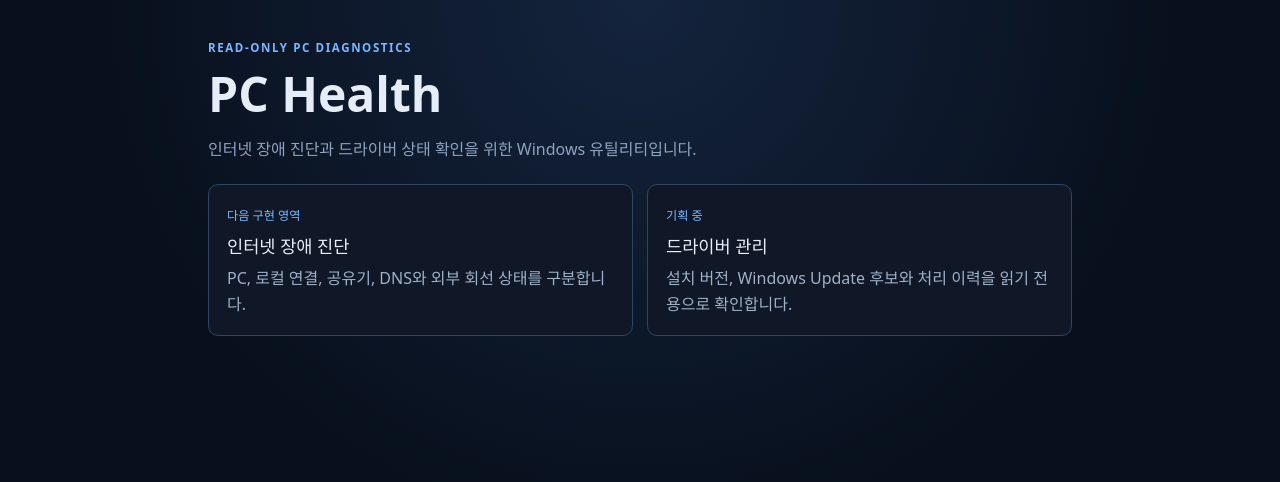
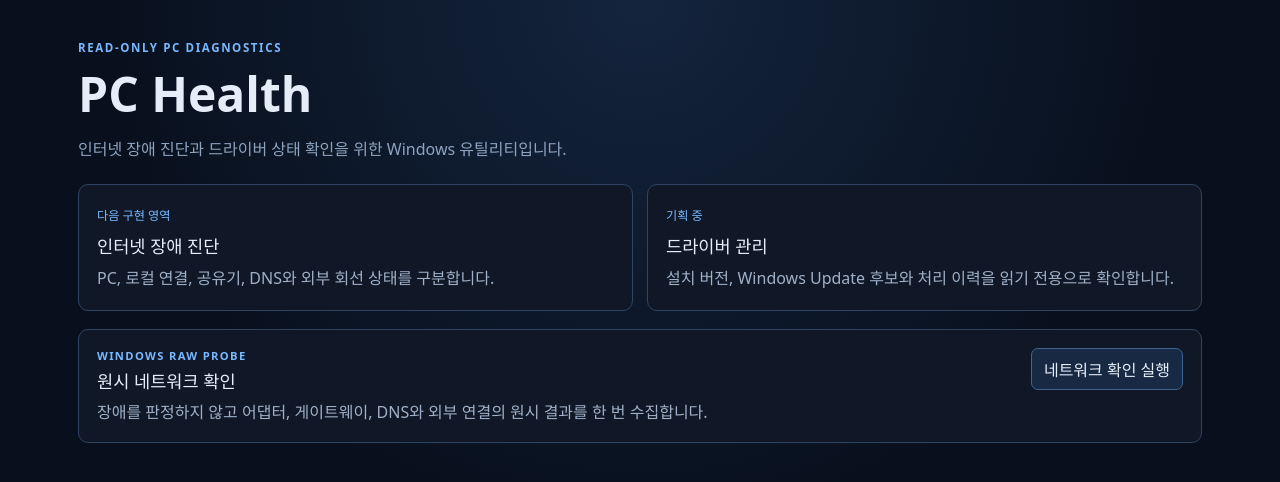
Before and after one commit to qpow1018/pc-health, a React (Vite) app: page / in a window 1280 px wide. Shown: the top 482 px of the page. Built offline with nearby package versions, Linux system fonts and the light colour scheme.

Commit message:
feat: display copyable network probe JSON

```diff
--- /dev/null
+++ b/src/features/network-probe/NetworkProbePanel.module.css
@@ -0,0 +1,109 @@
+.panel {
+  margin-top: 18px;
+  border: 1px solid #304563;
+  border-radius: 10px;
+  padding: 18px;
+  background: #101827;
+}
+
+.panel-header {
+  display: flex;
+  align-items: flex-start;
+  justify-content: space-between;
+  gap: 24px;
+
+  h2 {
+    margin: 5px 0 7px;
+    font-size: 1.1rem;
+  }
+
+  p:last-child {
+    max-width: 680px;
+    margin: 0;
+    color: #9fb0c8;
+    line-height: 1.55;
+  }
+
+  button {
+    flex: none;
+  }
+}
+
+.label {
+  margin: 0;
+  color: #79b8ff;
+  font-size: 0.7rem;
+  font-weight: 700;
+  letter-spacing: 0.12em;
+}
+
+.panel button {
+  border: 1px solid #42638d;
+  border-radius: 7px;
+  padding: 8px 12px;
+  background: #182943;
+  cursor: pointer;
+
+  &:hover:not(:disabled) {
+    border-color: #79b8ff;
+  }
+
+  &:disabled {
+    color: #73839a;
+    cursor: wait;
+  }
+}
+
+.error {
+  margin: 16px 0 0;
+  border-left: 3px solid #d97777;
+  padding: 8px 10px;
+  color: #efb1b1;
+  background: #25161d;
+}
+
+.result {
+  margin-top: 16px;
+  border-top: 1px solid #263b57;
+  padding-top: 14px;
+
+  pre {
+    max-height: 430px;
+    margin: 10px 0 0;
+    overflow: auto;
+    border-radius: 7px;
+    padding: 14px;
+    color: #c9d7e9;
+    background: #080f1a;
+    font: 0.78rem/1.55 ui-monospace, SFMono-Regular, Consolas, monospace;
+    white-space: pre;
+    user-select: text;
+  }
+}
+
+.result-header {
+  display: flex;
+  align-items: center;
+  justify-content: space-between;
+  gap: 12px;
+  color: #9fb0c8;
+  font-size: 0.78rem;
+  font-weight: 700;
+}
+
+.copy-message {
+  margin: 8px 0 0;
+  color: #9fb0c8;
+  font-size: 0.78rem;
+  text-align: right;
+}
+
+@media (max-width: 700px) {
+  .panel-header {
+    flex-direction: column;
+
+    button {
+      width: 100%;
+    }
+  }
+}
--- /dev/null
+++ b/src/features/network-probe/NetworkProbePanel.tsx
@@ -0,0 +1,76 @@
+import { useState } from "react";
+import { getNetworkProbeSnapshot } from "./api";
+import styles from "./NetworkProbePanel.module.css";
+
+type PanelState = "idle" | "loading" | "success" | "error";
+
+export default function NetworkProbePanel() {
+  const [state, setState] = useState<PanelState>("idle");
+  const [json, setJson] = useState<string | null>(null);
+  const [error, setError] = useState<string | null>(null);
+  const [copyMessage, setCopyMessage] = useState<string | null>(null);
+
+  async function runProbe() {
+    setState("loading");
+    setError(null);
+    setCopyMessage(null);
+
+    try {
+      const snapshot = await getNetworkProbeSnapshot();
+      setJson(JSON.stringify(snapshot, null, 2));
+      setState("success");
+    } catch (caught) {
+      setJson(null);
+      setError(caught instanceof Error ? caught.message : String(caught));
+      setState("error");
+    }
+  }
+
+  async function copyJson() {
+    if (!json) return;
+
+    try {
+      await navigator.clipboard.writeText(json);
+      setCopyMessage("복사했습니다.");
+    } catch {
+      setCopyMessage("복사하지 못했습니다.");
+    }
+  }
+
+  return (
+    <section className={styles["panel"]} aria-labelledby="network-probe-title">
+      <div className={styles["panel-header"]}>
+        <div>
+          <p className={styles["label"]}>WINDOWS RAW PROBE</p>
+          <h2 id="network-probe-title">원시 네트워크 확인</h2>
+          <p>
+            장애를 판정하지 않고 어댑터, 게이트웨이, DNS와 외부 연결의 원시
+            결과를 한 번 수집합니다.
+          </p>
+        </div>
+        <button type="button" onClick={runProbe} disabled={state === "loading"}>
+          {state === "loading" ? "확인 중" : "네트워크 확인 실행"}
+        </button>
+      </div>
+
+      {error && (
+        <p className={styles["error"]} role="alert">
+          {error}
+        </p>
+      )}
+
+      {json && (
+        <div className={styles["result"]}>
+          <div className={styles["result-header"]}>
+            <span>Raw JSON</span>
+            <button type="button" onClick={copyJson}>
+              JSON 복사
+            </button>
+          </div>
+          <pre>{json}</pre>
+          {copyMessage && <p className={styles["copy-message"]}>{copyMessage}</p>}
+        </div>
+      )}
+    </section>
+  );
+}
--- a/src/features/product-home/ProductHome.module.css
+++ b/src/features/product-home/ProductHome.module.css
@@ -1,5 +1,5 @@
 .shell {
-  width: min(920px, 100%);
+  width: min(1180px, 100%);
   margin: 0 auto;
   padding: 40px 28px;
 }
--- a/src/features/product-home/ProductHome.tsx
+++ b/src/features/product-home/ProductHome.tsx
@@ -1,3 +1,4 @@
+import NetworkProbePanel from "@/features/network-probe/NetworkProbePanel";
 import styles from "./ProductHome.module.css";
 
 const areas = [
@@ -34,6 +35,7 @@ export default function ProductHome() {
           </article>
         ))}
       </section>
+      <NetworkProbePanel />
     </main>
   );
 }
```
Also changed, not shown: src/features/network-probe/fixture.ts (added, +65 -0 lines), 1 other file (tests, documents, lock files or other folders).
